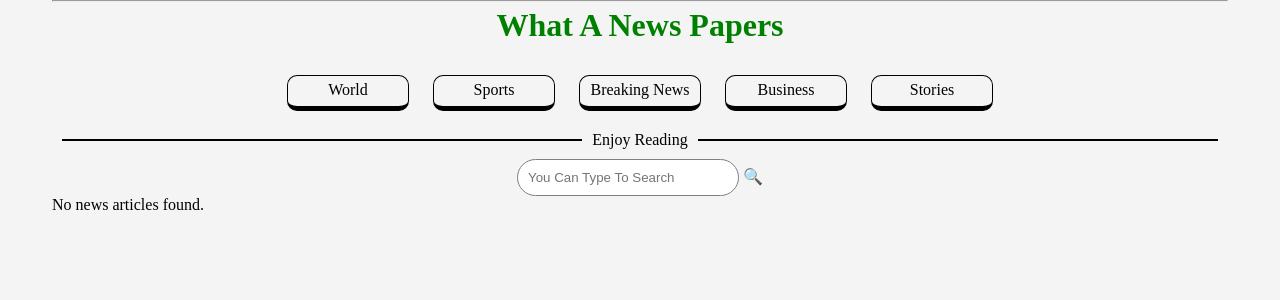
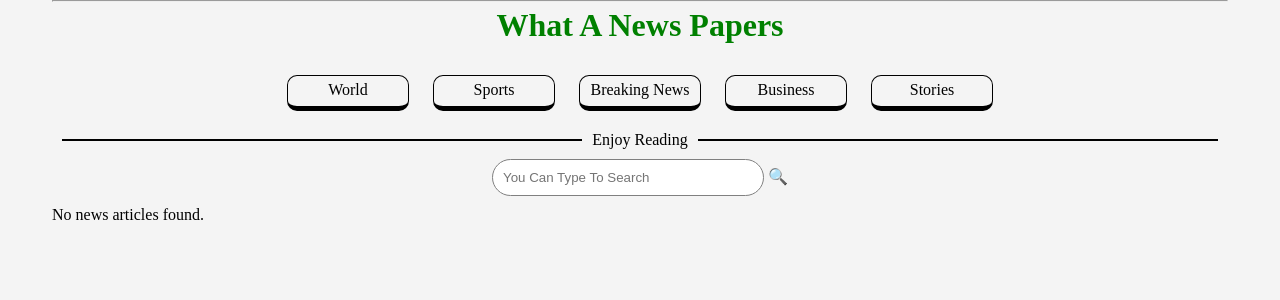
Before and after one commit to Yousefx10/WhatANewsPaper, a PHP site: page / in a window 1280 px wide. Shown: the part 120-420 px from the top of the page. Run offline with PHP 8.4, Linux system fonts and the light colour scheme; data comes from the database, SQL or seed files in the repository; data that the repository does not hold is empty.

Commit message:
styling SearchBox adding animation when focus on it and some space for it

```diff
--- a/style.css
+++ b/style.css
@@ -93,15 +93,21 @@ body{margin:0;    background-color: #f4f4f4;}
 #searchBOX{
     text-align: center;
     margin: auto;
+    margin-bottom: 10px;
 }
 #searchBOX input{
     padding: 10px;
     border-radius: 20px;
     border: 1px solid gray;
-    min-width: 200px
+
+    width: 250px;
+
+    transition: width 0.4s ease; /* Smooth transition */
 }
 
-
+#searchBOX input:focus {
+    width: 500px;
+}
 
 .category{
     border: 1px solid #000;
```
